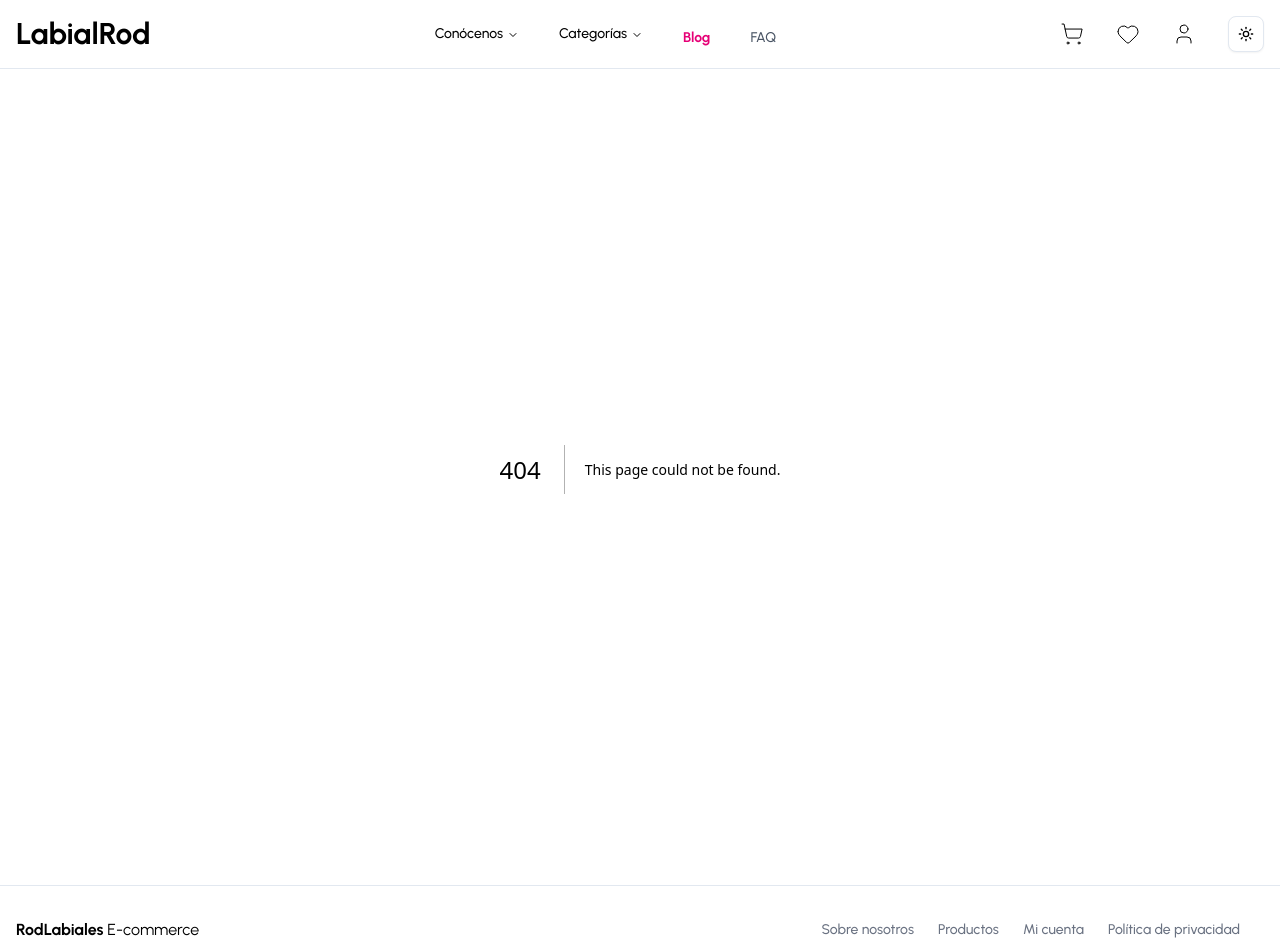
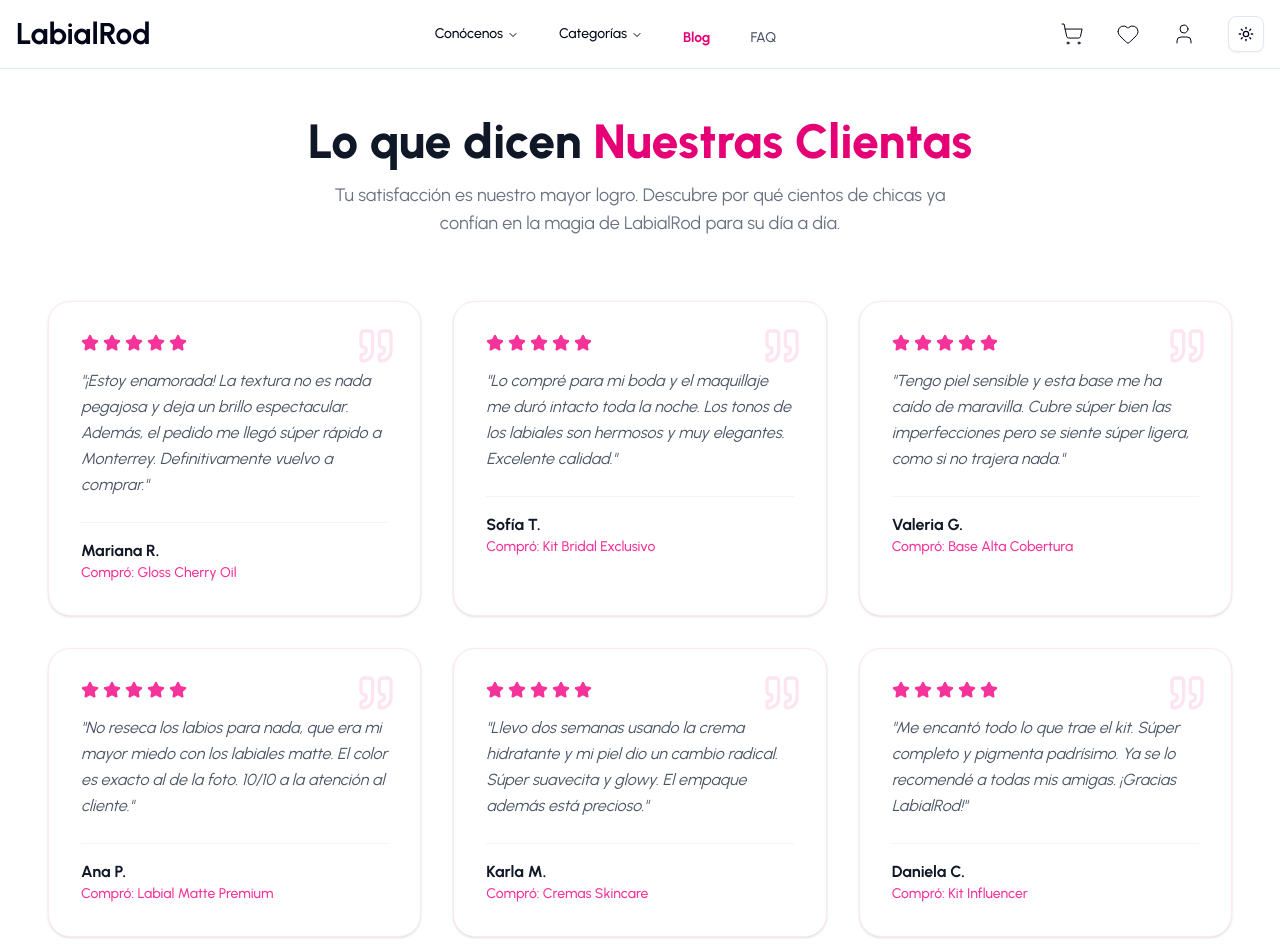
Before and after one commit to rodoenero2026-stack/strapi-project, a Next.js app in the folder frontend-ecommerce/: page /testimonios in a window 1280 px wide. Before the commit this address had no page. Shown: the top 952 px of the page. Built offline with nearby package versions, Linux system fonts and the light colour scheme.

Commit message:
testimonios

```diff
--- /dev/null
+++ b/frontend-ecommerce/app/(routes)/testimonios/page.tsx
@@ -0,0 +1,101 @@
+import { Star, Quote } from "lucide-react";
+
+export default function TestimoniosPage() {
+    // Array con datos de prueba (Aquí después pondrás los reales)
+    const testimonios = [
+        {
+            id: 1,
+            name: "Mariana R.",
+            product: "Gloss Cherry Oil",
+            review: "¡Estoy enamorada! La textura no es nada pegajosa y deja un brillo espectacular. Además, el pedido me llegó súper rápido a Monterrey. Definitivamente vuelvo a comprar.",
+            rating: 5
+        },
+        {
+            id: 2,
+            name: "Sofía T.",
+            product: "Kit Bridal Exclusivo",
+            review: "Lo compré para mi boda y el maquillaje me duró intacto toda la noche. Los tonos de los labiales son hermosos y muy elegantes. Excelente calidad.",
+            rating: 5
+        },
+        {
+            id: 3,
+            name: "Valeria G.",
+            product: "Base Alta Cobertura",
+            review: "Tengo piel sensible y esta base me ha caído de maravilla. Cubre súper bien las imperfecciones pero se siente súper ligera, como si no trajera nada.",
+            rating: 5
+        },
+        {
+            id: 4,
+            name: "Ana P.",
+            product: "Labial Matte Premium",
+            review: "No reseca los labios para nada, que era mi mayor miedo con los labiales matte. El color es exacto al de la foto. 10/10 a la atención al cliente.",
+            rating: 5
+        },
+        {
+            id: 5,
+            name: "Karla M.",
+            product: "Cremas Skincare",
+            review: "Llevo dos semanas usando la crema hidratante y mi piel dio un cambio radical. Súper suavecita y glowy. El empaque además está precioso.",
+            rating: 5
+        },
+        {
+            id: 6,
+            name: "Daniela C.",
+            product: "Kit Influencer",
+            review: "Me encantó todo lo que trae el kit. Súper completo y pigmenta padrísimo. Ya se lo recomendé a todas mis amigas. ¡Gracias LabialRod!",
+            rating: 5
+        }
+    ];
+
+    return (
+        <div className="max-w-7xl mx-auto p-6 md:p-12 mb-10">
+            <header className="text-center mb-16">
+                <h1 className="text-4xl md:text-5xl font-extrabold mb-4 text-gray-900">
+                    Lo que dicen <span className="text-pink-600">Nuestras Clientas</span>
+                </h1>
+                <p className="text-gray-500 text-lg max-w-2xl mx-auto">
+                    Tu satisfacción es nuestro mayor logro. Descubre por qué cientos de chicas ya confían en la magia de LabialRod para su día a día.
+                </p>
+            </header>
+
+            {/* Grid de testimonios */}
+            <div className="grid grid-cols-1 md:grid-cols-2 lg:grid-cols-3 gap-8">
+                {testimonios.map((item) => (
+                    <div key={item.id} className="bg-white border border-pink-100 rounded-3xl p-8 shadow-sm hover:shadow-lg transition-all duration-300 relative group">
+
+                        {/* Icono de comillas decorativo */}
+                        <div className="absolute top-6 right-6 opacity-10 group-hover:opacity-20 transition-opacity">
+                            <Quote size={40} className="text-pink-600" />
+                        </div>
+
+                        {/* Estrellitas */}
+                        <div className="flex gap-1 mb-4">
+                            {[...Array(item.rating)].map((_, i) => (
+                                <Star key={i} size={18} className="fill-pink-500 text-pink-500" />
+                            ))}
+                        </div>
+
+                        {/* Texto de la reseña */}
+                        <p className="text-gray-600 leading-relaxed mb-6 relative z-10 italic">
+                            "{item.review}"
+                        </p>
+
+                        {/* Información del cliente */}
+                        <div className="border-t border-gray-100 pt-4 mt-auto">
+                            <p className="font-bold text-gray-900">{item.name}</p>
+                            <p className="text-sm text-pink-500 font-medium">Compró: {item.product}</p>
+                        </div>
+                    </div>
+                ))}
+            </div>
+
+            {/* Call to action (Invitación a comprar) */}
+            <div className="mt-20 bg-pink-50 rounded-3xl p-10 text-center border border-pink-100">
+                <h3 className="text-2xl font-bold text-gray-800 mb-4">¿Lista para ser tu mejor versión?</h3>
+                <p className="text-gray-600 mb-6 max-w-xl mx-auto">
+                    Prueba nuestros productos y cuéntanos tu experiencia. ¡Nos encantaría que tu testimonio sea el próximo en aparecer aquí!
+                </p>
+            </div>
+        </div>
+    );
+}
```
